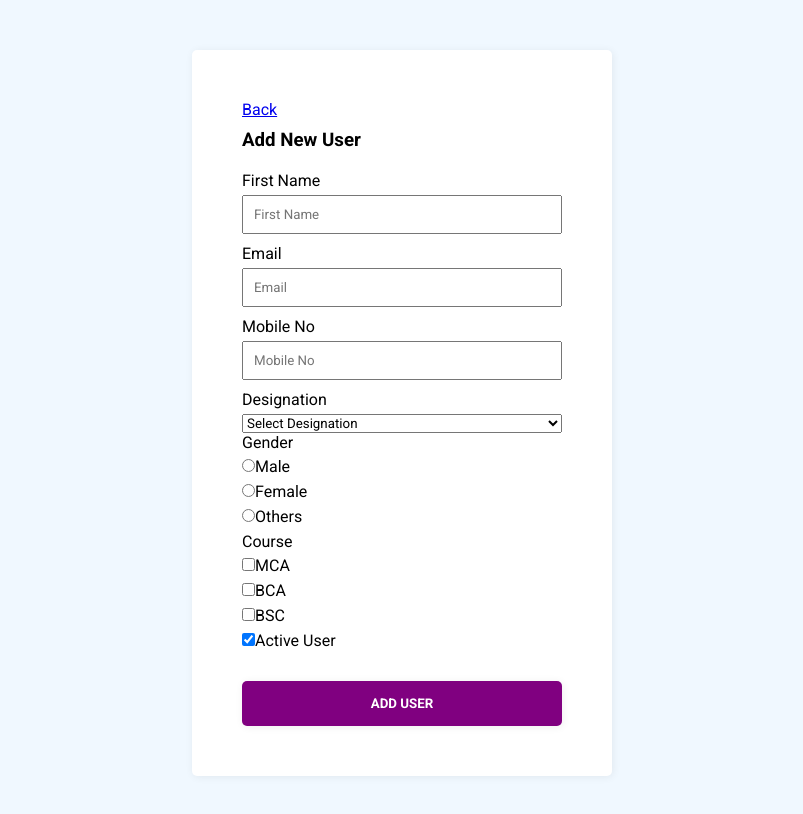
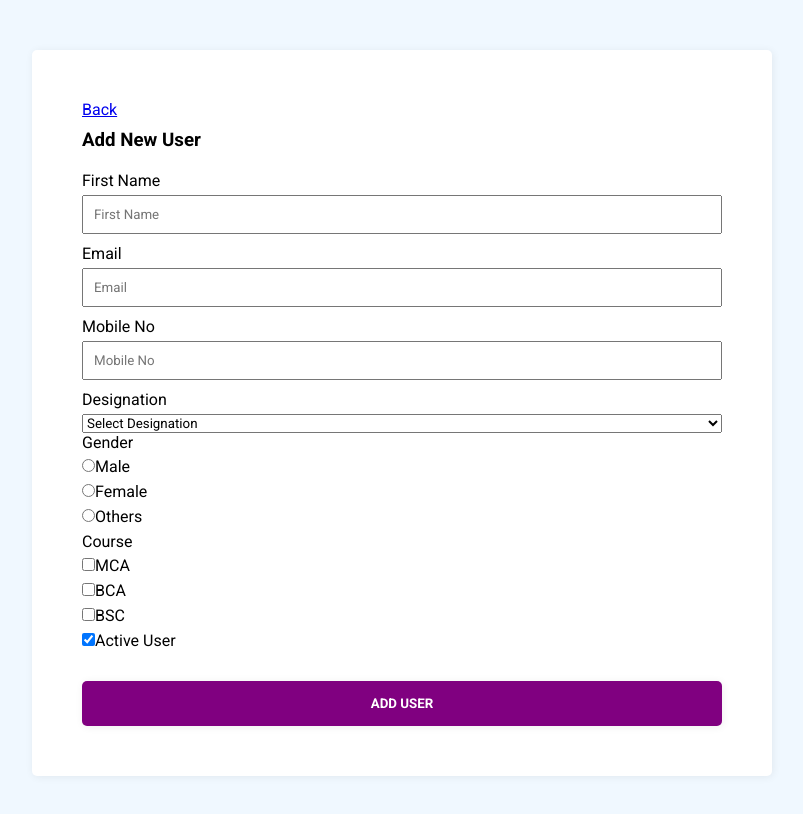
Before and after one commit to Krishnakumar3k/EMP-Record-Manipulation, a React (Create React App) app in the folder client/: page /add in a window 1280 px wide. Shown: the top 814 px of the page, without its empty margins (238-1041 px from the left). Built offline with nearby package versions, Linux system fonts and the light colour scheme.

Commit message:
some changes

```diff
--- a/client/src/components/adduser/add.css
+++ b/client/src/components/adduser/add.css
@@ -1,5 +1,5 @@
 .addUser{
-    width: 25%;
+    width: 50%;
     background-color: white;
     box-shadow: 1px 1px 8px rgba(0, 0, 0, 0.065);
     border-radius: 5px;
--- a/client/src/components/getuser/user.css
+++ b/client/src/components/getuser/user.css
@@ -1,5 +1,5 @@
 .userTable{
-    width: 60%;
+    width: 80%;
     background-color: white;
     box-shadow: 1px 1px 8px rgba(0, 0, 0, 0.065);
     border-radius: 5px;
```
